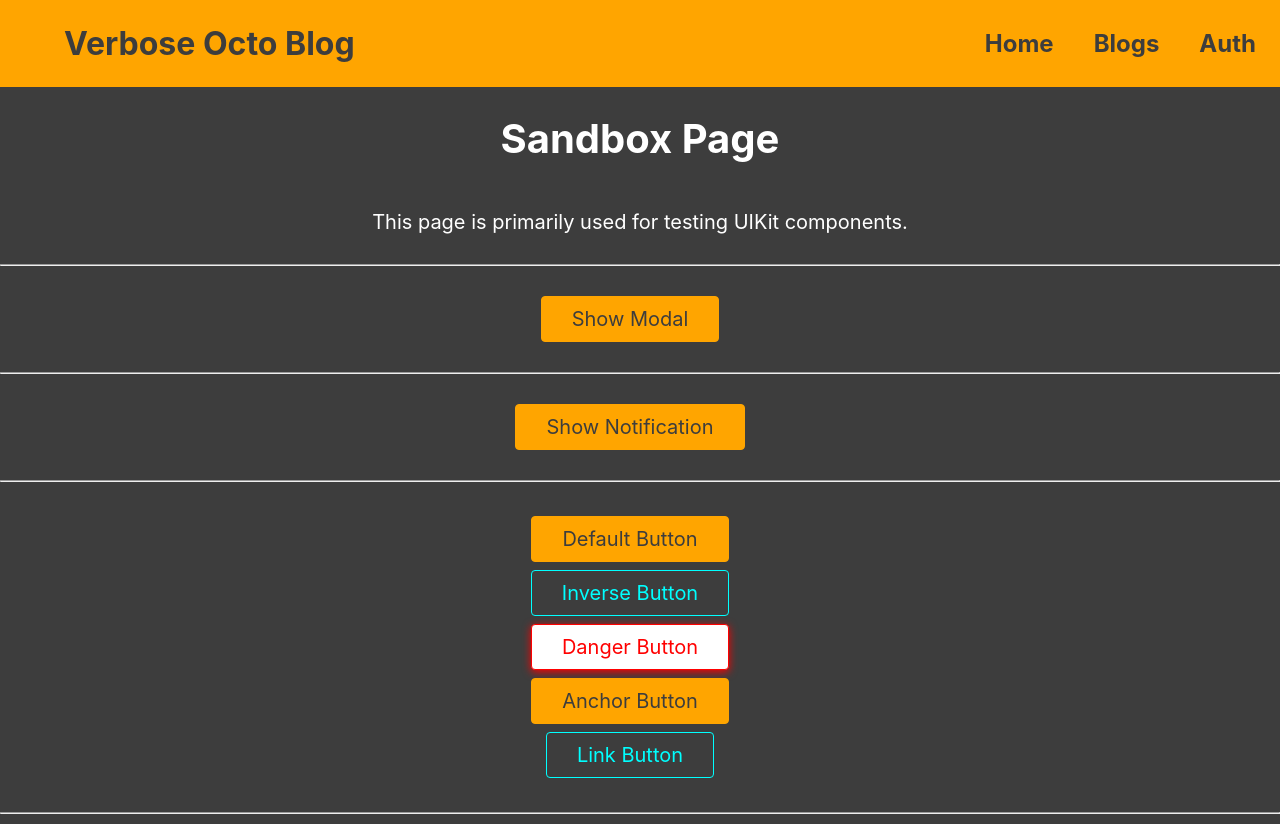
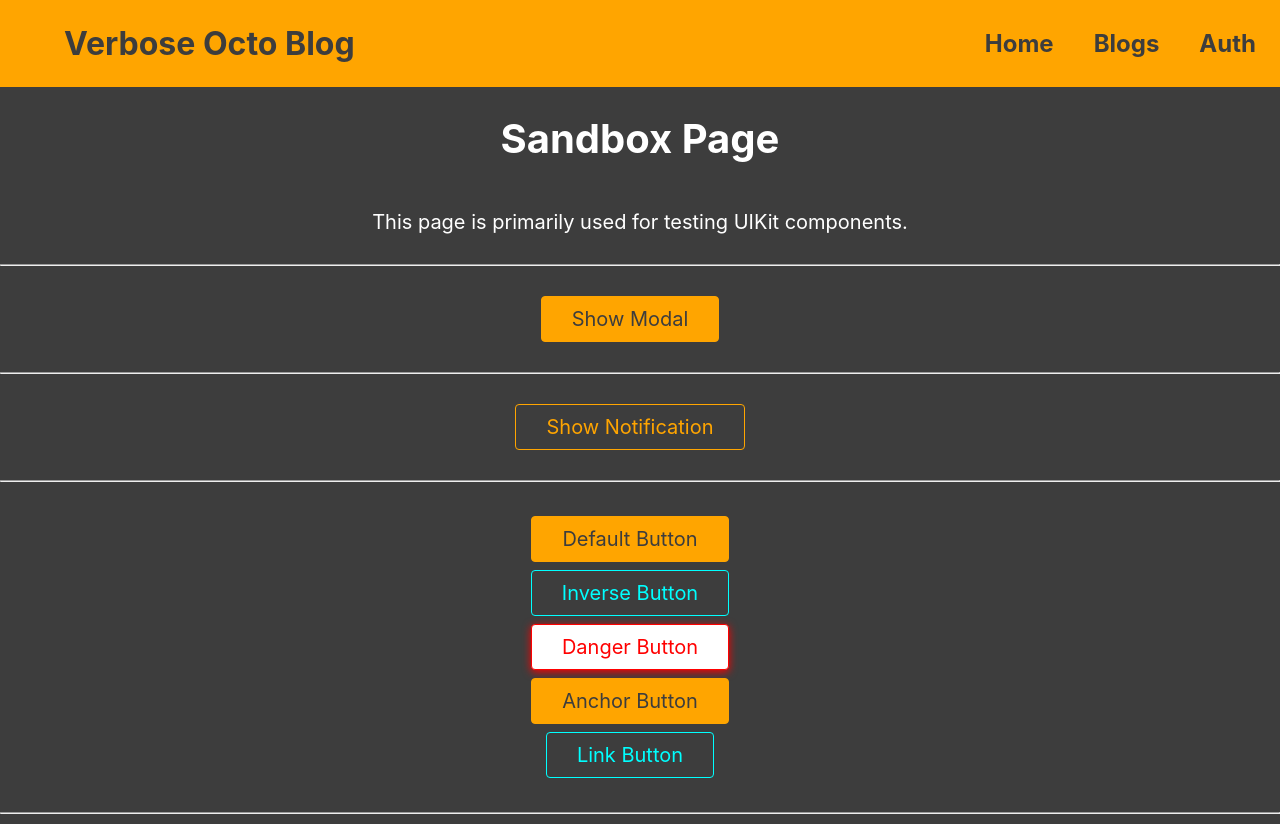
Before and after one commit to erkjbro/blogger, a React (Create React App) app in the folder frontend/: page /sandbox in a window 1280 px wide. In both pictures the pointer is over the button "Show Notification". Built offline with nearby package versions, Linux system fonts and the light colour scheme.

Commit message:
restyled inverse button

```diff
--- a/frontend/src/shared/components/UIKit/FormElements/Button/Button.scss
+++ b/frontend/src/shared/components/UIKit/FormElements/Button/Button.scss
@@ -39,8 +39,8 @@
 
   &:hover,
   &:active {
-    background-color: map-get($colors, primary);
-    color: map-get($colors, dark);
+    background-color: transparent;
+    color: map-get($colors, primary);
     border-color: map-get($colors, primary);
   }
 }
```
